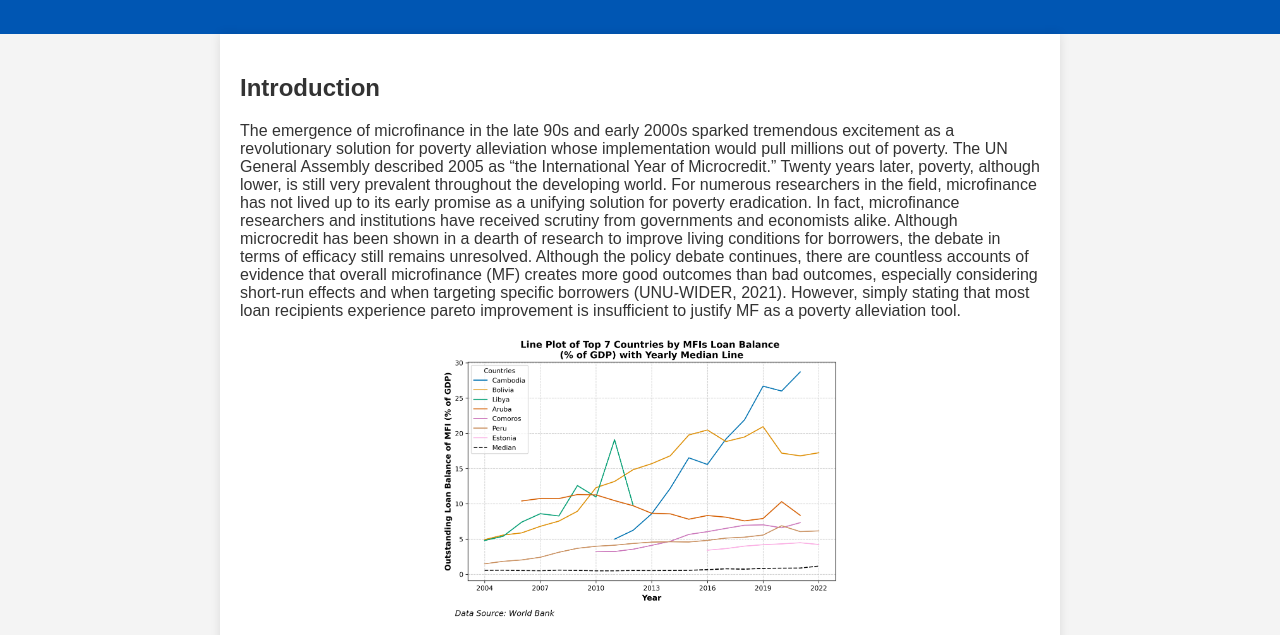
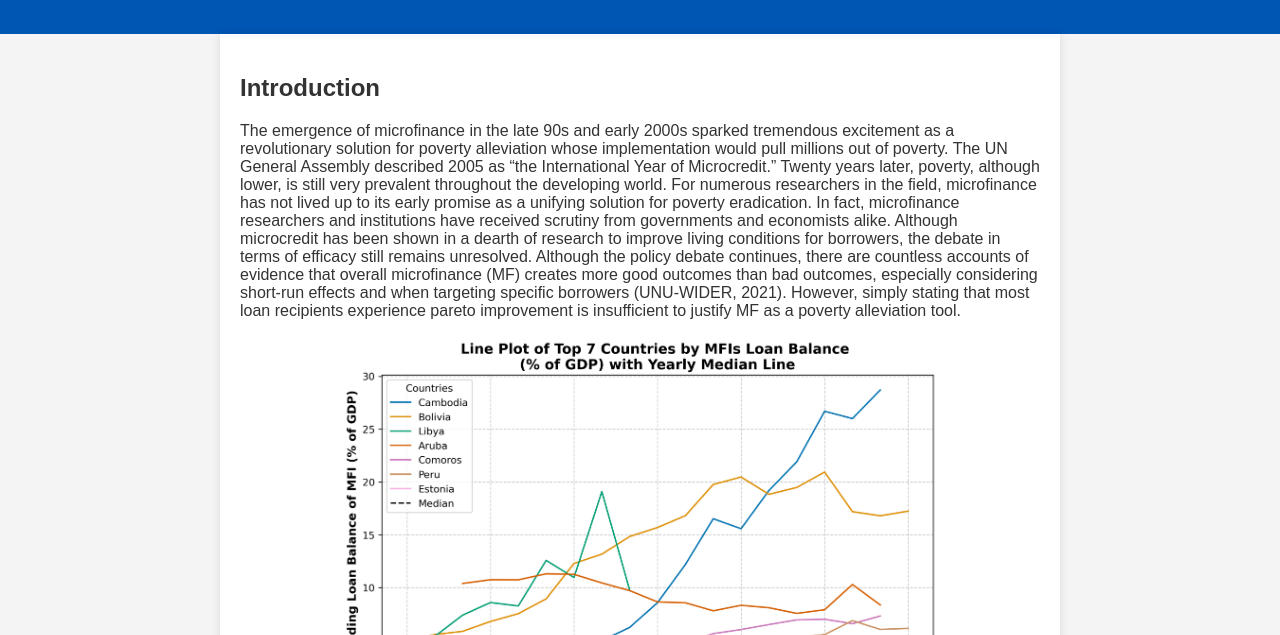
Before and after one commit to emremuftu/Emre-Website, a plain HTML site: page index.html in a window 1280 px wide. Shown: the part 120-755 px from the top of the page. Drawn offline with Linux system fonts and the light colour scheme.

Commit message:
Update style.css

```diff
--- a/style.css
+++ b/style.css
@@ -50,5 +50,5 @@ img {
     height: auto; /* Keeps the aspect ratio */
     display: block; /* Removes extra space below the image */
     margin: 0 auto; /* Centers the image */
-    width: 50%; /* Adjust this value to control size */
+    width: 75%; /* Adjust this value to control size */
 }
```
